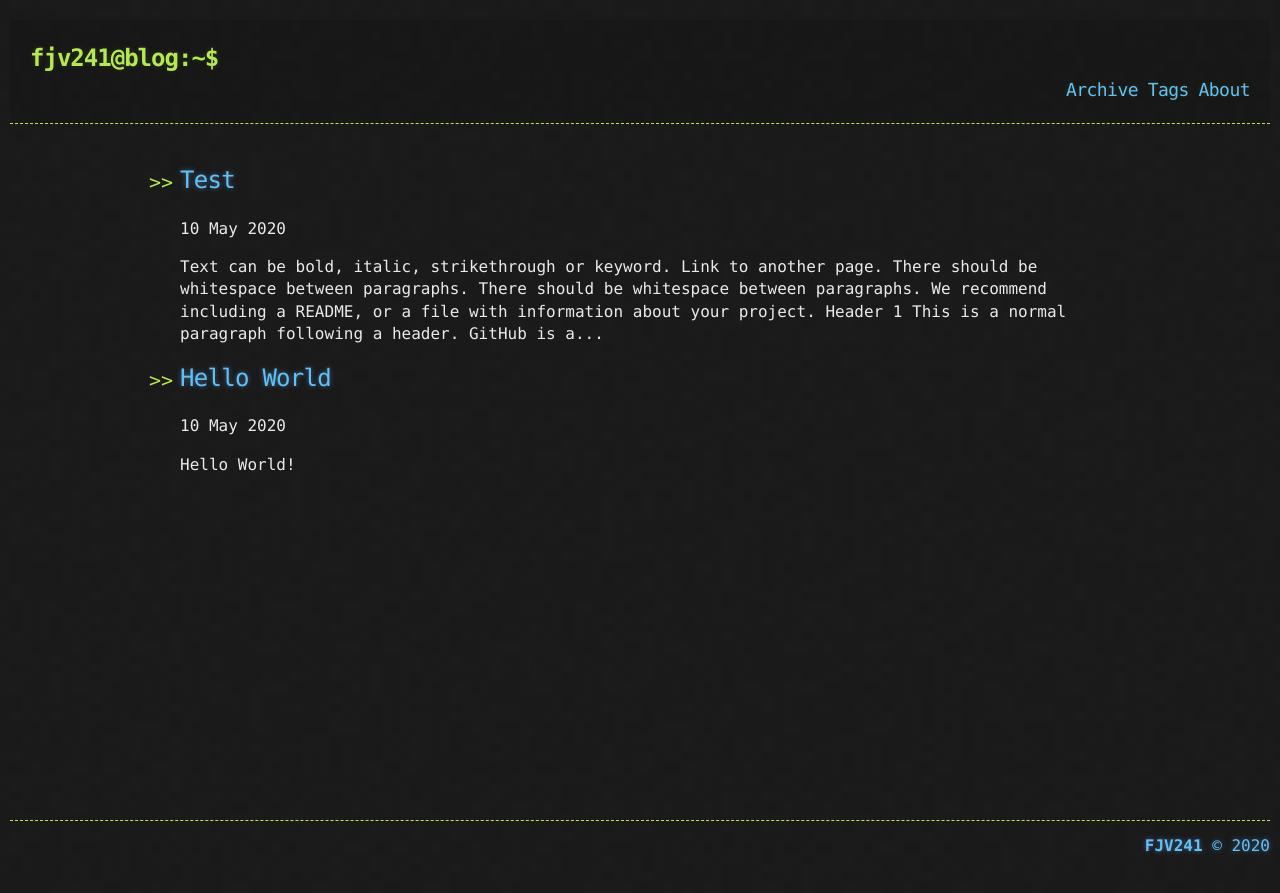
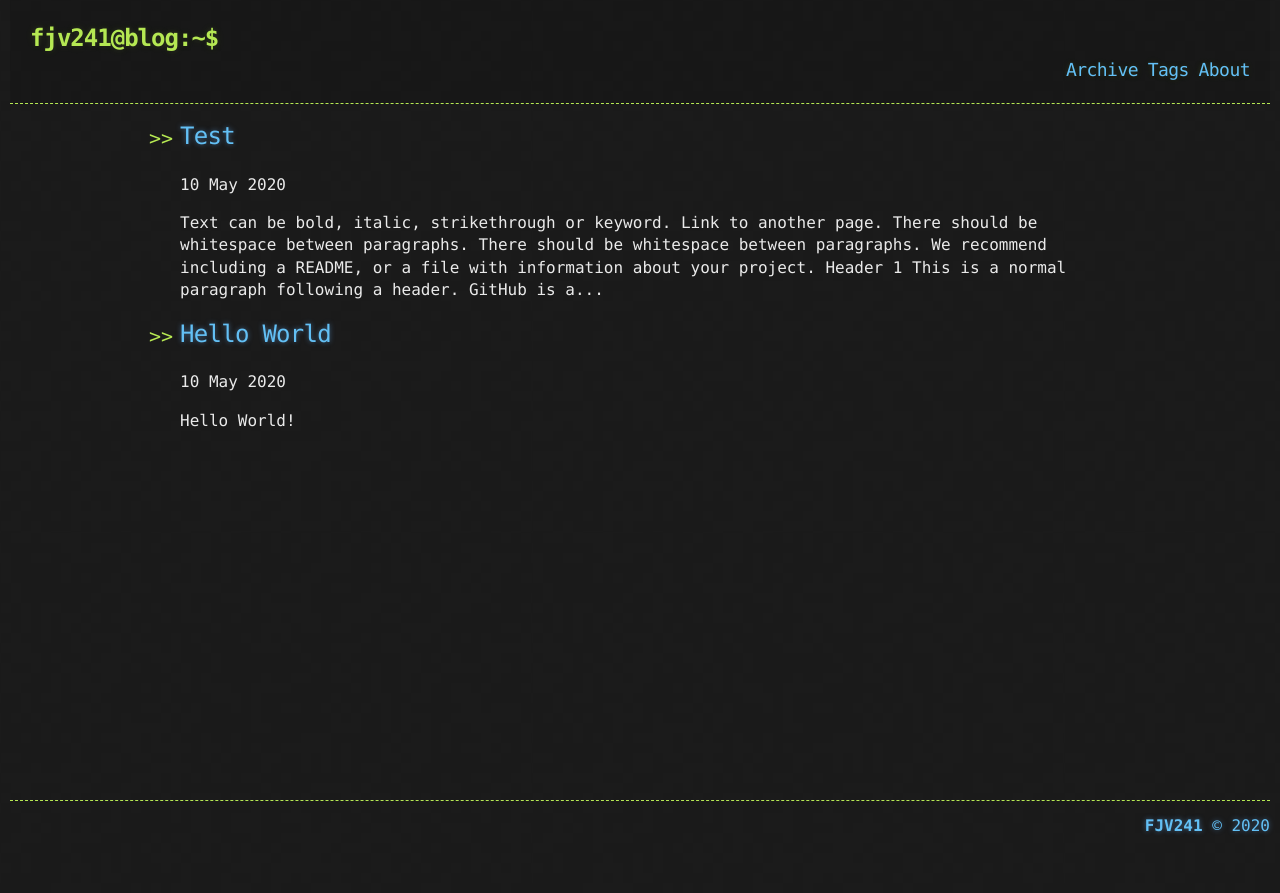
Before and after one commit to FJV241/fjv241.github.io, a Jekyll site: the page built from index.html, in a window 1280 px wide. Shown: the top 893 px of the page. Built offline with Jekyll 4.4.1, drawn with Linux system fonts in a browser that asks for light colours; the list of posts is cut into pages by our own code.

Commit message:
Update base.scss

```diff
--- a/_sass/base.scss
+++ b/_sass/base.scss
@@ -51,9 +51,7 @@ li {
 
 header {
   background: rgba(0, 0, 0, 0.1);
-  margin-top: 20px;
   margin-right: 10px;
-  margin-bottom: 40px;
   margin-left: 10px;
   border-bottom: 1px dashed $conifer;
   padding: 20px;
```
